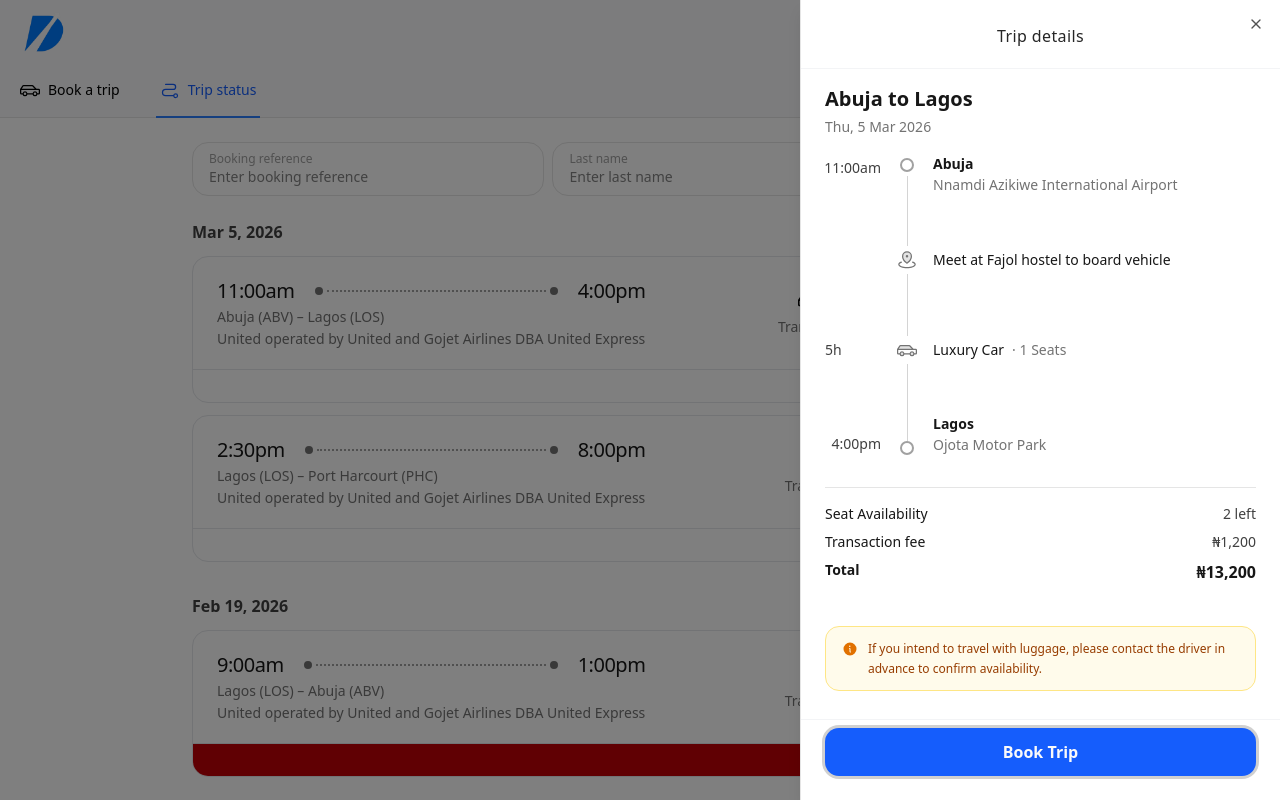
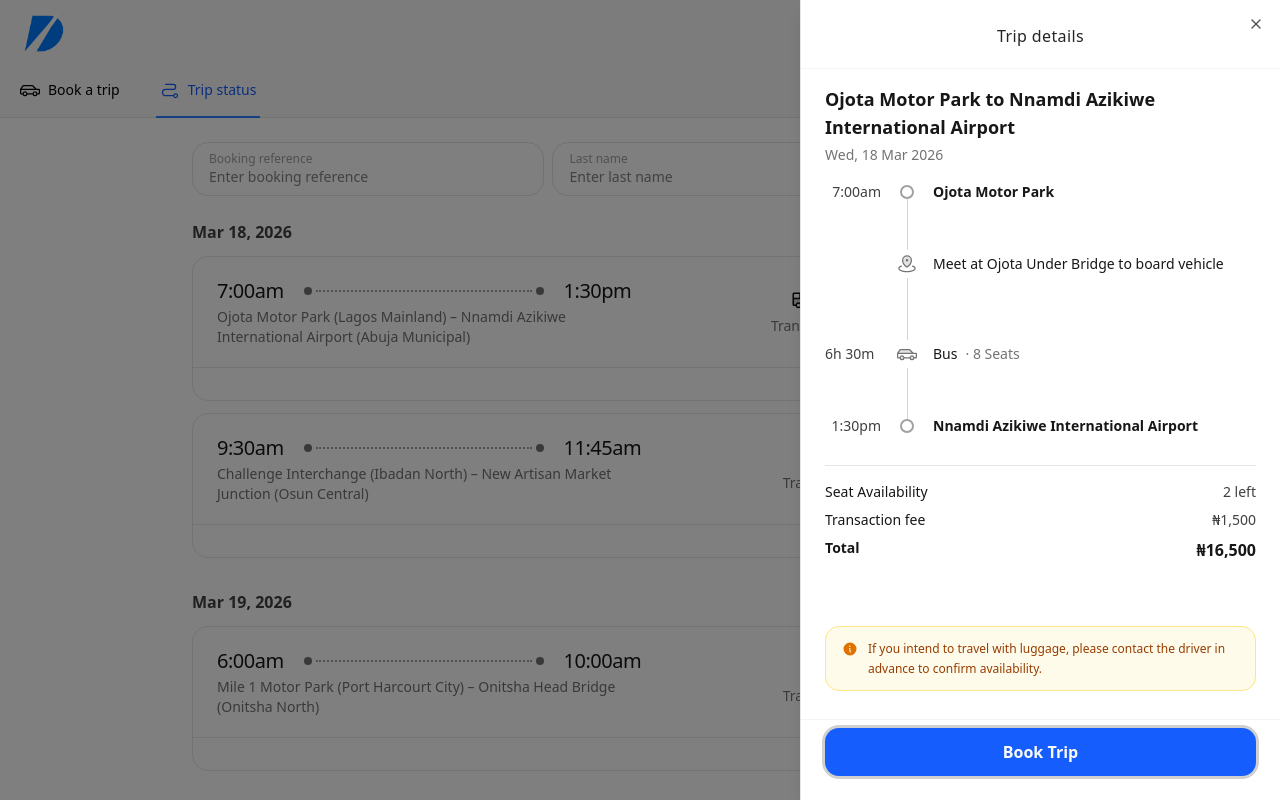
Before and after one commit to Raiza-Hub/daily-express, a Next.js app in the folder apps/web/: page /trip-status in a window 1280 px wide. Both pictures are taken after a click on the element 640 px from the left and 329 px from the top of the page. Shown: the top 800 px of the page. Built offline with nearby package versions, Linux system fonts and the light colour scheme.

Commit message:
refactor: extract DriverInfo component to a shared module and update TripStatusCard to utilize it.

```diff
--- a/apps/web/app/components/trip/TripCard.tsx
+++ b/apps/web/app/components/trip/TripCard.tsx
@@ -25,13 +25,13 @@ const mockDriver: DriverInfoProps = {
 
 const mockTrip: TRoute = {
     departureCity: {
-        title: "Lagos",
-        locality: "LOS",
+        title: "Kuto Park",
+        locality: "Abeokuta South",
         label: "Ojota Motor Park"
     },
     arrivalCity: {
-        title: "Allentown",
-        locality: "ABE",
+        title: "Olabisi Onabanjo University-Oou Main Campus",
+        locality: "Ijebu North",
         label: "Lehigh Valley International Airport"
     },
     vehicleType: "bus",
@@ -61,11 +61,11 @@ export default function TripCard() {
                 <div className="flex flex-col md:flex-row md:items-center px-6 py-5 gap-4 md:gap-5">
 
                     {/* Flight Times & Route */}
-                    <div className="flex flex-col gap-0.5">
+                    <div className="flex flex-col gap-0.5 md:w-min">
                         <div className="flex items-center gap-2">
-                            <span className="text-lg lg:text-xl font-medium text-neutral-900 tracking-tight">11:50am</span>
+                            <span className="text-lg lg:text-xl font-medium text-neutral-900 tracking-tight whitespace-nowrap">11:50am</span>
                             <PlaneDots />
-                            <span className="text-lg lg:text-xl font-medium text-neutral-900 tracking-tight relative">
+                            <span className="text-lg lg:text-xl font-medium text-neutral-900 tracking-tight relative whitespace-nowrap">
                                 4:51pm
                                 {/* <sup className="text-xs text-rose-500 font-semibold ml-0.5">+1</sup> */}
                             </span>
--- a/apps/web/app/components/trip/TripDetailsSheet.tsx
+++ b/apps/web/app/components/trip/TripDetailsSheet.tsx
@@ -51,7 +51,7 @@ export default function TripDetailsSheet({
                 <div className="flex-1 overflow-y-auto">
                     {/* Route title */}
                     <div className="px-6  pb-5 space-y-1">
-                        <h2 className="text-xl font-bold text-neutral-900">
+                        <h2 className="text-lg font-bold text-neutral-900">
                             {trip.departureCity.title} to {trip.arrivalCity.title}
                         </h2>
                         <p className="text-sm text-neutral-500">{departureDate}</p>
@@ -64,21 +64,22 @@ export default function TripDetailsSheet({
                         {/* Row: Departure */}
                         <div className="flex gap-4">
                             {/* time */}
-                            <div className="shrink-0 w-14 flex justify-end items-start pt-px">
-                                <span className="text-sm font-medium text-neutral-700 select-none">{departureTime}</span>
+                            <div className="shrink-0 w-14 flex justify-end items-start">
+                                <span className="text-sm font-medium text-neutral-700 select-none leading-none">{departureTime}</span>
                             </div>
                             {/* line + dot */}
                             <div className="relative shrink-0 w-5 flex flex-col items-center">
-                                <div className="relative z-10 w-3.5 h-3.5 rounded-full border-2 border-neutral-400 bg-white shrink-0 mt-px" />
+                                <div className="relative z-10 w-3.5 h-3.5 rounded-full border-2 border-neutral-400 bg-white shrink-0" />
                                 {/* line going down to next row */}
-                                <div className="flex-1 w-px bg-neutral-300 mt-1" />
+                                <div className="flex-1 w-px bg-neutral-300" />
                             </div>
                             {/* content */}
                             <div className="flex-1 flex flex-col pb-5">
-                                <p className="font-bold text-sm text-neutral-900 leading-none">{trip.departureCity.title}</p>
-                                <p className="text-muted-foreground text-sm leading-5 mt-1">{trip.departureCity.label}</p>
+                                <p className="font-semibold text-sm text-neutral-900 leading-none">{trip.departureCity.title}</p>
+                                {/* <p className="text-muted-foreground text-sm leading-5 mt-1">{trip.departureCity.label}</p> */}
                             </div>
                         </div>
+
 
                         {/* Row: Meeting Point */}
                         <div className="flex gap-4">
@@ -127,19 +128,19 @@ export default function TripDetailsSheet({
 
                         {/* Row: Arrival */}
                         <div className="flex gap-4">
-                            {/* time — items-end to align with dot */}
-                            <div className="shrink-0 w-14 flex justify-end items-end pb-px">
-                                <span className="text-sm font-medium text-neutral-700 select-none">{arrivalTime}</span>
+                            {/* time */}
+                            <div className="shrink-0 w-14 flex justify-end items-end">
+                                <span className="text-sm font-medium text-neutral-700 select-none leading-none">{arrivalTime}</span>
                             </div>
                             {/* line then dot */}
-                            <div className="relative shrink-0 w-5 flex flex-col items-center min-h-[60px]">
+                            <div className="relative shrink-0 w-5 flex flex-col items-center">
                                 <div className="w-px bg-neutral-300 flex-1" />
                                 <div className="relative z-10 w-3.5 h-3.5 rounded-full border-2 border-neutral-400 bg-white shrink-0" />
                             </div>
                             {/* content — justify-end so city text sits at bottom next to dot */}
-                            <div className="flex-1 flex flex-col justify-end">
-                                <p className="font-bold text-sm text-neutral-900 leading-none">{trip.arrivalCity.title}</p>
-                                <p className="text-muted-foreground text-sm leading-5 mt-1">{trip.arrivalCity.label}</p>
+                            <div className="flex-1 flex flex-col justify-end pt-5">
+                                <p className="font-semibold text-sm text-neutral-900 leading-none">{trip.arrivalCity.title}</p>
+                                {/* <p className="text-muted-foreground text-sm leading-5 mt-1">{trip.arrivalCity.label}</p> */}
                             </div>
                         </div>
 
--- a/apps/web/app/components/trip/TripStatusCard.tsx
+++ b/apps/web/app/components/trip/TripStatusCard.tsx
@@ -1,12 +1,6 @@
 "use client";
 
-import {
-    CarProfileIcon,
-    MapPinAreaIcon,
-    PhoneCallIcon,
-    VanIcon,
-} from "@phosphor-icons/react";
-import { Avatar, AvatarImage } from "@repo/ui/components/avatar";
+import { CarProfileIcon, VanIcon } from "@phosphor-icons/react";
 import { useState } from "react";
 import { AnimatePresence, motion } from "framer-motion";
 import TripDetailsSheet from "./TripDetailsSheet";
@@ -14,72 +8,22 @@ import type { TRoute } from "@repo/types/routeSchema";
 import dayjs from "dayjs";
 import { PlaneDots } from "@repo/ui/PlaneDots";
 import { formatPrice } from "@repo/ui/lib/utils";
+import { DriverInfo } from "~/components/DriverInfo";
+import type { DriverInfoProps } from "~/components/DriverInfo";
 
 // ----- Types -----
-
-interface Driver {
-    firstName: string;
-    lastName: string;
-    phoneNumber: string;
-    country: string;
-    state: string;
-    profilePictureUrl: string;
-}
 
 export interface TripStatusItem {
     id: string;
     trip: TRoute;
-    driver?: Driver;
+    driver?: DriverInfoProps;
     bookingRef: string;
     passengerLastName: string;
 }
 
 // ----- Sub-components -----
 
-const DriverInfo = ({ driver }: { driver: Driver }) => {
-    const fullName = `${driver.firstName} ${driver.lastName}`;
 
-    return (
-        <div className="border-t border-gray-100 px-6 py-5 bg-gray-50">
-            <p className="text-base font-semibold mb-4">Driver Details</p>
-            <div className="flex items-center gap-5">
-                <div className="relative shrink-0">
-                    <Avatar className="h-16 w-16">
-                        <AvatarImage
-                            className="object-cover"
-                            src={driver.profilePictureUrl || ""}
-                            alt={fullName}
-                        />
-                    </Avatar>
-                </div>
-
-                <div className="flex flex-col gap-2 flex-1">
-                    <p className="text-base font-medium leading-none">{fullName}</p>
-                    <div className="flex flex-wrap gap-x-5 gap-y-1.5">
-                        <div className="flex items-center gap-1.5">
-                            <PhoneCallIcon />
-                            <span className="text-sm text-neutral-600">{driver.phoneNumber}</span>
-                        </div>
-                        <div className="flex items-center gap-1.5">
-                            <MapPinAreaIcon />
-                            <span className="text-sm text-neutral-600">
-                                {driver.state}, {driver.country}
-                            </span>
-                        </div>
-                    </div>
-                </div>
-            </div>
-        </div>
-    );
-};
-
-const ExpiredDriverSection = () => (
-    <div className="border-t border-gray-100 px-6 py-4 bg-gray-50">
-        <p className="text-sm text-neutral-400 italic">
-            Driver details are no longer available — this trip has passed.
-        </p>
-    </div>
-);
 
 // ----- Single card -----
 
@@ -102,17 +46,16 @@ function TripStatusCardItem({ item }: { item: TripStatusItem }) {
                 <div className="flex flex-col md:flex-row md:items-center px-6 py-5 gap-4 md:gap-5">
 
                     {/* Flight Times & Route */}
-                    <div className="flex flex-col gap-0.5">
+                    <div className="flex flex-col gap-0.5 md:w-min">
                         <div className="flex items-center gap-2">
-                            <span className="text-lg lg:text-xl font-medium text-neutral-900 tracking-tight">{departureTime}</span>
+                            <span className="text-lg lg:text-xl font-medium text-neutral-900 tracking-tight whitespace-nowrap">{departureTime}</span>
                             <PlaneDots />
-                            <span className="text-lg lg:text-xl font-medium text-neutral-900 tracking-tight relative">
+                            <span className="text-lg lg:text-xl font-medium text-neutral-900 tracking-tight relative whitespace-nowrap">
                                 {arrivalTime}
                                 {/* <sup className="text-xs text-rose-500 font-semibold ml-0.5">+1</sup> */}
                             </span>
                         </div>
                         <p className="text-sm text-muted-foreground">{item.trip.departureCity.title} ({item.trip.departureCity.locality}) – {item.trip.arrivalCity.title} ({item.trip.arrivalCity.locality})</p>
-                        <p className="text-sm text-muted-foreground">United operated by United and Gojet Airlines DBA United Express</p>
                     </div>
 
                     {/* Spacer (md+) */}
@@ -180,7 +123,7 @@ function TripStatusCardItem({ item }: { item: TripStatusItem }) {
                             transition={{ duration: 0.35, ease: [0.16, 1, 0.3, 1] }}
                             style={{ overflow: "hidden" }}
                         >
-                            <DriverInfo driver={item.driver} />
+                            <DriverInfo {...item.driver} />
                         </motion.div>
                     )}
                 </AnimatePresence>
@@ -224,30 +167,37 @@ function groupByDate(items: TripStatusItem[]): Map<string, TripStatusItem[]> {
 
 // ----- Mock data -----
 
-const mockDriver: Driver = {
+const mockDriver: DriverInfoProps = {
     firstName: "Adebayo",
     lastName: "Okonkwo",
     phoneNumber: "08012345678",
     country: "Nigeria",
     state: "Lagos",
-    profilePictureUrl:
-        "https://images.unsplash.com/photo-1617244147030-8bd6f9e21d1e?q=80&w=987&auto=format&fit=crop&ixlib=rb-4.1.0&ixid=M3wxMjA3fDB8MHxwaG90by1wYWdlfHx8fGVufDB8fHx8fA%3D%3D",
+    profilePictureUrl: "https://images.unsplash.com/photo-1617244147030-8bd6f9e21d1e?q=80&w=987&auto=format&fit=crop&ixlib=rb-4.1.0&ixid=M3wxMjA3fDB8MHxwaG90by1wYWdlfHx8fGVufDB8fHx8fA%3D%3D",
 };
 
 const mockItems: TripStatusItem[] = [
     {
         id: "1",
-        bookingRef: "DE-Lagos (LOS) – Allentown (ABE)",
+        bookingRef: "DE-001",
         passengerLastName: "Smith",
         driver: mockDriver,
         trip: {
-            departureCity: { title: "Lagos", locality: "LOS", label: "Ojota Motor Park" },
-            arrivalCity: { title: "Abuja", locality: "ABV", label: "Nnamdi Azikiwe International Airport" },
+            departureCity: {
+                title: "Kuto Park",
+                locality: "Abeokuta South",
+                label: "Ojota Motor Park",
+            },
+            arrivalCity: {
+                title: "Olabisi Onabanjo University-Oou Main Campus",
+                locality: "Ijebu North",
+                label: "Ijebu-Ode Motor Park",
+            },
             vehicleType: "bus",
-            seatNumber: 5,
+            seatNumber: 14,
             price: 6000,
-            departureTime: new Date("2026-02-19T09:00:00"),
-            estimatedArrivalTime: new Date("2026-02-19T13:00:00"),
+            departureTime: new Date("2026-02-20T11:50:00"),
+            estimatedArrivalTime: new Date("2026-02-20T16:51:00"),
             meetingPoint: "Meet at Fajol hostel",
         },
     },
@@ -257,14 +207,22 @@ const mockItems: TripStatusItem[] = [
         passengerLastName: "Jones",
         driver: mockDriver,
         trip: {
-            departureCity: { title: "Lagos", locality: "LOS", label: "Ojota Motor Park" },
-            arrivalCity: { title: "Ibadan", locality: "IBA", label: "Ibadan Airport" },
-            vehicleType: "car",
-            seatNumber: 2,
-            price: 3500,
-            departureTime: new Date("2026-02-14T08:00:00"),
-            estimatedArrivalTime: new Date("2026-02-14T10:30:00"),
-            meetingPoint: "Meet at Fajol hostel",
+            departureCity: {
+                title: "Ojota Motor Park",
+                locality: "Lagos Mainland",
+                label: "Ojota Motor Park",
+            },
+            arrivalCity: {
+                title: "Nnamdi Azikiwe International Airport",
+                locality: "Abuja Municipal",
+                label: "Abuja Arrival Terminal",
+            },
+            vehicleType: "bus",
+            seatNumber: 8,
+            price: 15000,
+            departureTime: new Date("2026-03-18T07:00:00"),
+            estimatedArrivalTime: new Date("2026-03-18T13:30:00"),
+            meetingPoint: "Meet at Ojota Under Bridge",
         },
     },
     {
@@ -273,30 +231,70 @@ const mockItems: TripStatusItem[] = [
         passengerLastName: "Brown",
         driver: mockDriver,
         trip: {
-            departureCity: { title: "Abuja", locality: "ABV", label: "Nnamdi Azikiwe International Airport" },
-            arrivalCity: { title: "Lagos", locality: "LOS", label: "Ojota Motor Park" },
-            vehicleType: "luxury car",
-            seatNumber: 1,
-            price: 12000,
-            departureTime: new Date("2026-03-05T11:00:00"),
-            estimatedArrivalTime: new Date("2026-03-05T16:00:00"),
-            meetingPoint: "Meet at Fajol hostel",
+            departureCity: {
+                title: "Challenge Interchange",
+                locality: "Ibadan North",
+                label: "Challenge Bus Terminal",
+            },
+            arrivalCity: {
+                title: "New Artisan Market Junction",
+                locality: "Osun Central",
+                label: "Osogbo Motor Park",
+            },
+            vehicleType: "car",
+            seatNumber: 3,
+            price: 4500,
+            departureTime: new Date("2026-03-18T09:30:00"),
+            estimatedArrivalTime: new Date("2026-03-18T11:45:00"),
+            meetingPoint: "Meet at Challenge bus stop, opposite GTBank",
         },
     },
     {
         id: "4",
         bookingRef: "DE-004",
-        passengerLastName: "Taylor",
+        passengerLastName: "Eze",
         driver: mockDriver,
         trip: {
-            departureCity: { title: "Lagos", locality: "LOS", label: "Ojota Motor Park" },
-            arrivalCity: { title: "Port Harcourt", locality: "PHC", label: "Port Harcourt International Airport" },
+            departureCity: {
+                title: "Mile 1 Motor Park",
+                locality: "Port Harcourt City",
+                label: "Mile 1 Motor Park",
+            },
+            arrivalCity: {
+                title: "Onitsha Head Bridge",
+                locality: "Onitsha North",
+                label: "Onitsha Main Market Park",
+            },
             vehicleType: "bus",
-            seatNumber: 9,
+            seatNumber: 18,
             price: 8500,
-            departureTime: new Date("2026-03-05T14:30:00"),
-            estimatedArrivalTime: new Date("2026-03-05T20:00:00"),
-            meetingPoint: "Meet at Fajol hostel",
+            departureTime: new Date("2026-03-19T06:00:00"),
+            estimatedArrivalTime: new Date("2026-03-19T10:00:00"),
+            meetingPoint: "Meet at Mile 1 Park gate",
+        },
+    },
+    {
+        id: "5",
+        bookingRef: "DE-005",
+        passengerLastName: "Musa",
+        driver: mockDriver,
+        trip: {
+            departureCity: {
+                title: "Wuse Zone 4 Junction",
+                locality: "Abuja Municipal",
+                label: "Abuja Central Park",
+            },
+            arrivalCity: {
+                title: "Kaduna Central Market",
+                locality: "Kaduna North",
+                label: "Kaduna Motor Park",
+            },
+            vehicleType: "car",
+            seatNumber: 2,
+            price: 11000,
+            departureTime: new Date("2026-03-20T08:15:00"),
+            estimatedArrivalTime: new Date("2026-03-20T11:00:00"),
+            meetingPoint: "Meet at Wuse Zone 4 roundabout",
         },
     },
 ];
```
